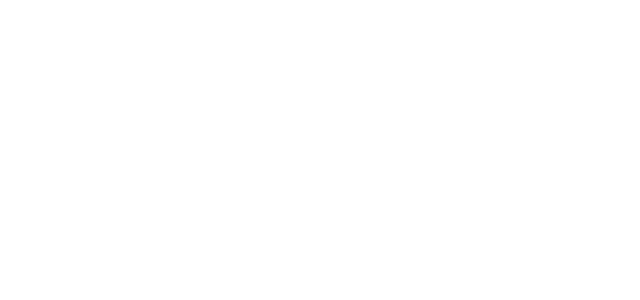
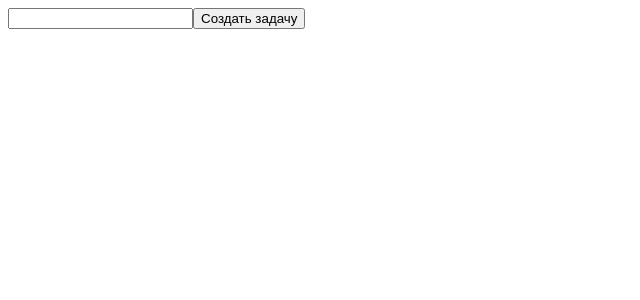
Before and after one commit to EmPi9/CRM-System, a React (Vite) app: page / in a window 1280 px wide. Shown: the top 300 px of the page, without its empty margins (0-640 px from the left). Built offline with nearby package versions, Linux system fonts and the light colour scheme.

Commit message:
feat: Реализовал добавление задач

```diff
--- a/src/App.jsx
+++ b/src/App.jsx
@@ -1,10 +1,10 @@
-
+import InputTask from "./components/InputTask"
 
 function App() {
 
   return (
     <>
-
+      <InputTask />
     </>
   )
 }
--- /dev/null
+++ b/src/components/InputTask.jsx
@@ -0,0 +1,30 @@
+import { useState } from "react";
+
+export default function InputTask() {
+    const [taskTitle, setTaskTitle] = useState('')
+
+    const handleInputChange = (e) => {
+        setTaskTitle(e.target.value)
+    }
+
+    function AddTask () {
+        fetch("https://jsonplaceholder.typicode.com/posts", {
+        method: "POST",
+        headers: { "Content-Type": "application/json" },
+          body: JSON.stringify({
+            title: taskTitle,
+            isDone: false,
+          })
+        })
+        .then(response => response.json())
+        .then(data => {
+            console.log(data)
+        })
+    }
+
+    return <div>
+        <input type="text" onChange={handleInputChange} value={taskTitle} />
+        <button onClick={AddTask} type="submit">Создать задачу
+        </button>
+    </div>
+ }
```
